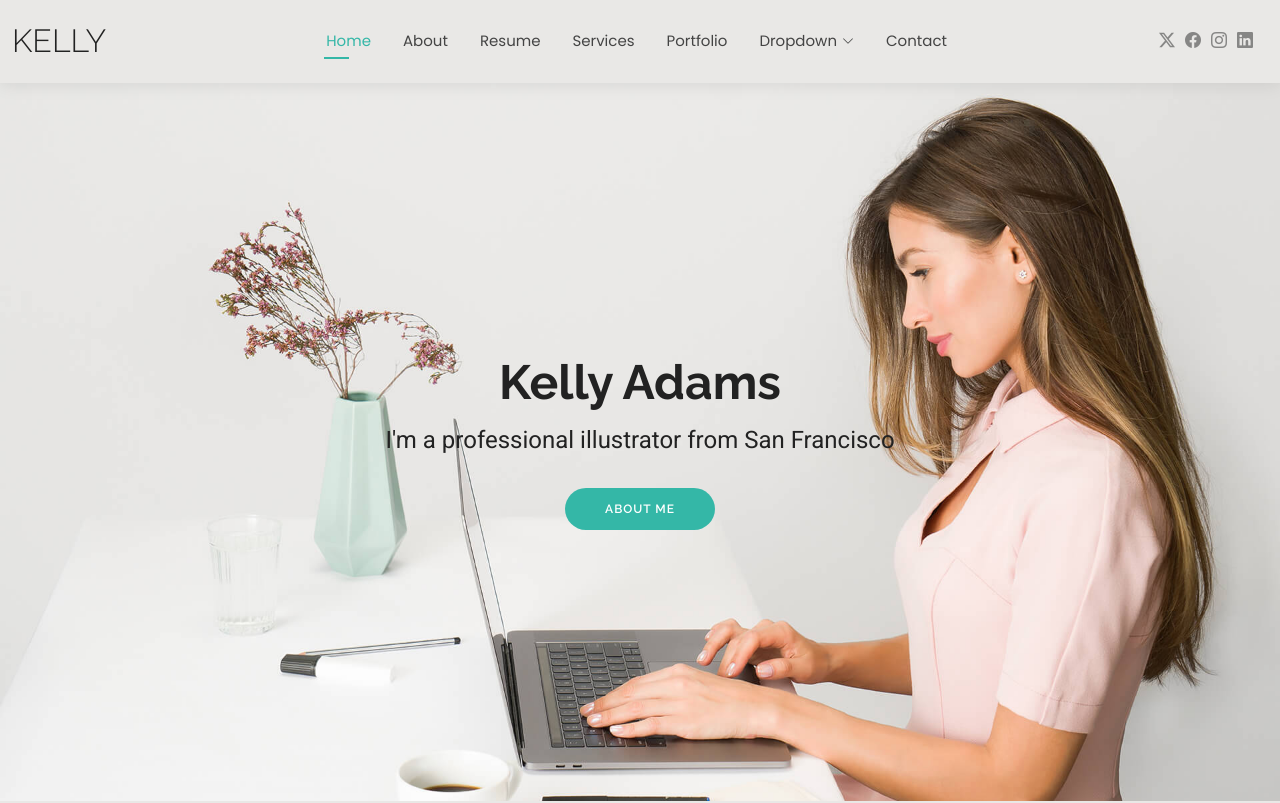
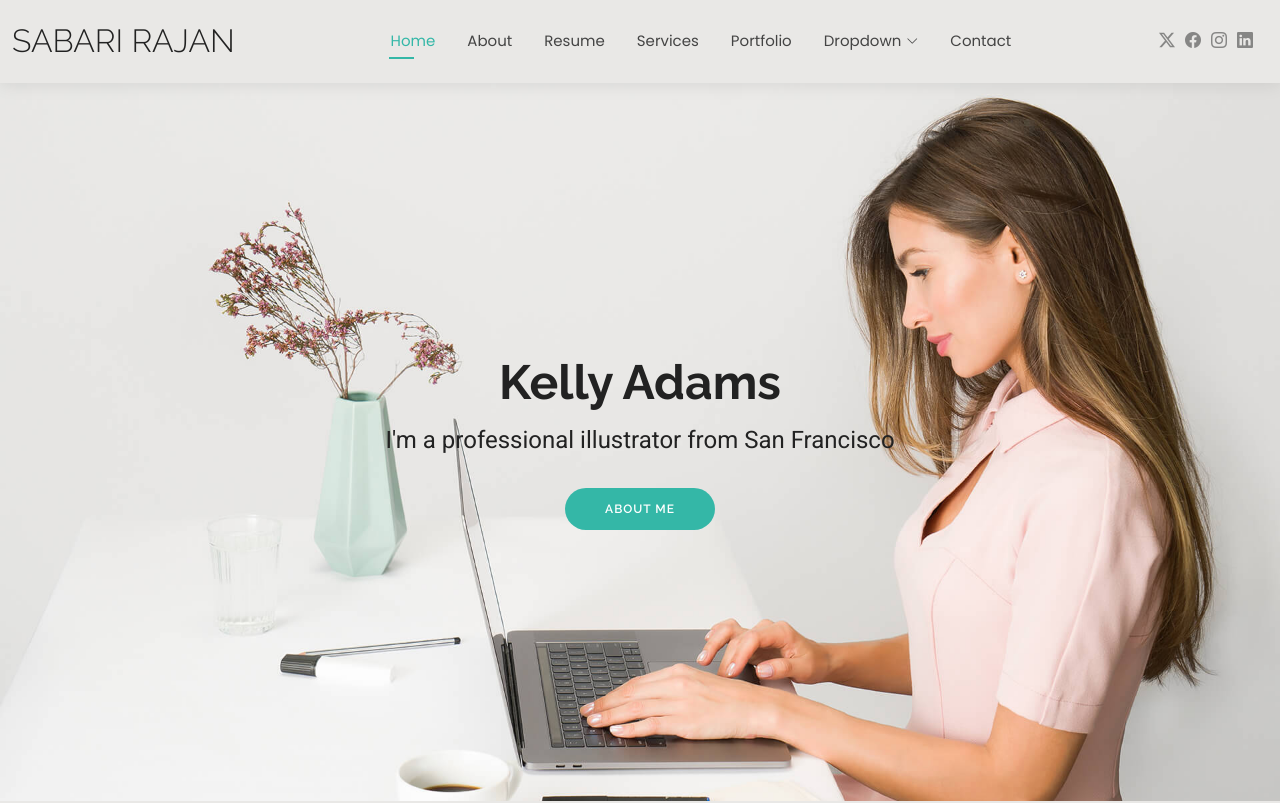
Before and after one commit to sabari7881/sabari7881.github.io, a plain HTML site: page index.html in a window 1280 px wide. Shown: the top 803 px of the page. Drawn offline with Linux system fonts and the light colour scheme.

Commit message:
Name changed

```diff
--- a/index.html
+++ b/index.html
@@ -44,7 +44,7 @@
       <a href="index.html" class="logo d-flex align-items-center me-auto me-xl-0">
         <!-- Uncomment the line below if you also wish to use an image logo -->
         <!-- <img src="assets/img/logo.png" alt=""> -->
-        <h1 class="sitename">Kelly</h1>
+        <h1 class="sitename">Sabari Rajan</h1>
       </a>
 
       <nav id="navmenu" class="navmenu">
```
